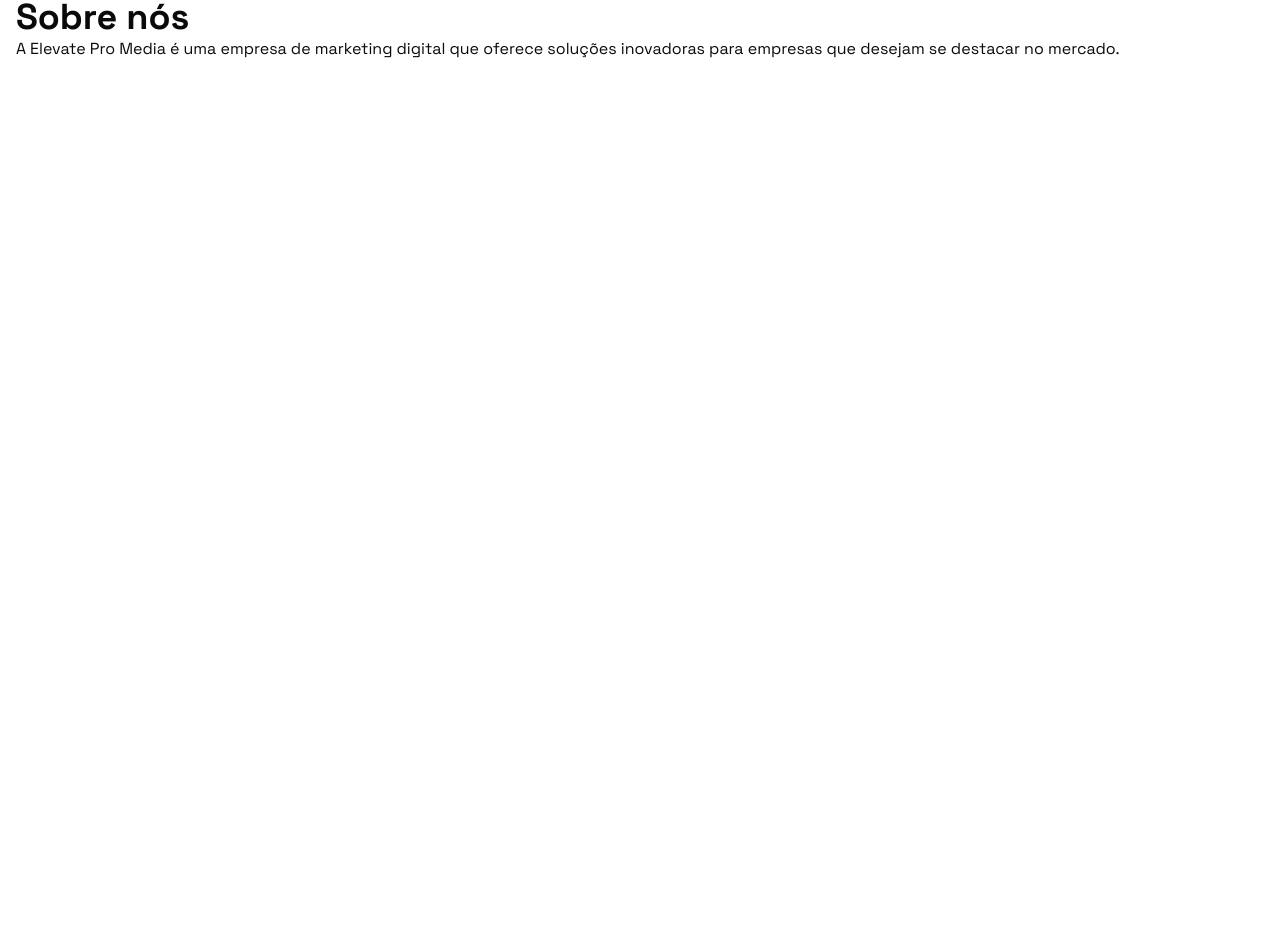
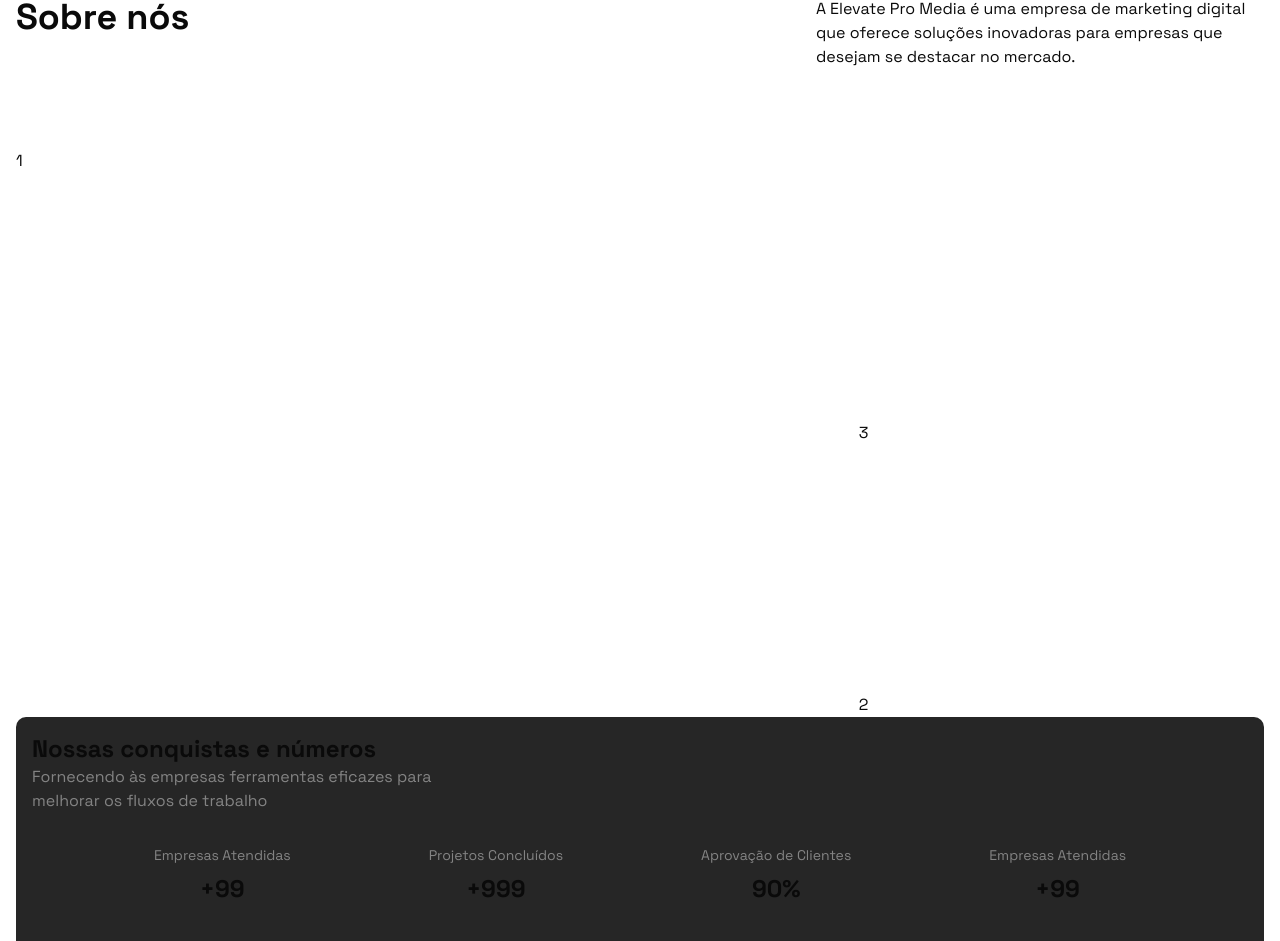
Before and after one commit to RafaGois/erp-elevate, a Next.js app: page / in a window 1280 px wide. Shown: the part 819-1760 px from the top of the page. Before the commit the page ends 1600 px from the top, so only its background shows below. Built offline with nearby package versions, Linux system fonts and the light colour scheme; no server answers.

Commit message:
feat: about section structure

```diff
--- a/src/components/landing/aboutus/AboutUs.tsx
+++ b/src/components/landing/aboutus/AboutUs.tsx
@@ -1,12 +1,57 @@
 export default function AboutUs() {
-  return <div id="about-us" className="min-h-lvh flex flex-col">
-    <div className="flex flex-col p-4">
-      <h2 className="text-4xl font-bold">Sobre nós</h2>
-      <p>
-        A Elevate Pro Media é uma empresa de marketing digital que oferece soluções
-        inovadoras para empresas que desejam se destacar no mercado.
-      </p>
+  return (
+    <div id="about-us" className="min-h-lvh flex flex-col p-4">
+      <div className="flex flex-col md:flex-row justify-between mb-20">
+        <h2 className="text-4xl font-bold text-nowrap">Sobre nós</h2>
+        <p className="max-w-md">
+          A Elevate Pro Media é uma empresa de marketing digital que oferece
+          soluções inovadoras para empresas que desejam se destacar no mercado.
+        </p>
+      </div>
+      <div className="grid grid-cols-1 grid-rows-4 md:grid-cols-3 md:grid-rows-2 gap-4 flex-1">
+        <div className="row-span-2 md:col-span-2 md:row-span-2 rounded">1</div>
+        <div className="row-start-3 md:col-start-3 rounded">2</div>
+        <div className="row-start-4 md:col-start-3 md:row-start-2 min-h-64 rounded">
+          3
+        </div>
+      </div>
+      <div className="bg-[#262626] p-4 rounded-lg">
+        <div>
+          <h2 className="text-2xl font-bold text-nowrap">
+            Nossas conquistas e números
+          </h2>
+          <p className="max-w-md text-[#ababab] opacity-70">
+            Fornecendo às empresas ferramentas eficazes para melhorar os fluxos
+            de trabalho
+          </p>
+        </div>
+        <div className="flex flex-row flex-wrap gap-4 justify-evenly py-8">
+          <div className="flex items-center flex-col gap-2">
+            <p className="text-sm text-[#ababab] opacity-70">
+              Empresas Atendidas
+            </p>
+            <h3 className="text-2xl font-bold text-nowrap">+99</h3>
+          </div>
+          <div className="flex items-center flex-col gap-2 grow-0">
+            <p className="text-sm text-[#ababab] opacity-70">
+              Projetos Concluídos
+            </p>
+            <h3 className="text-2xl font-bold text-nowrap">+999</h3>
+          </div>
+          <div className="flex items-center flex-col gap-2 grow-0">
+            <p className="text-sm text-[#ababab] opacity-70">
+              Aprovação de Clientes
+            </p>
+            <h3 className="text-2xl font-bold text-nowrap">90%</h3>
+          </div>
+          <div className="flex items-center flex-col gap-2 grow-0">
+            <p className="text-sm text-[#ababab] opacity-70">
+              Empresas Atendidas
+            </p>
+            <h3 className="text-2xl font-bold text-nowrap">+99</h3>
+          </div>
+        </div>
+      </div>
     </div>
-
-  </div>;
+  );
 }
--- a/src/components/landing/hero/Hero.tsx
+++ b/src/components/landing/hero/Hero.tsx
@@ -13,3 +13,5 @@
     </div>
   );
 }
+
+//https://www.youtube.com/watch?v=Tyt2Sq1UMAY&ab_channel=Codegrid
```
